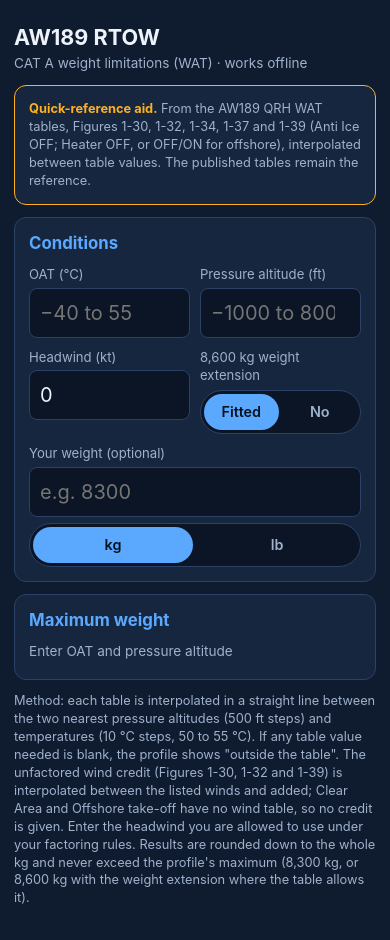
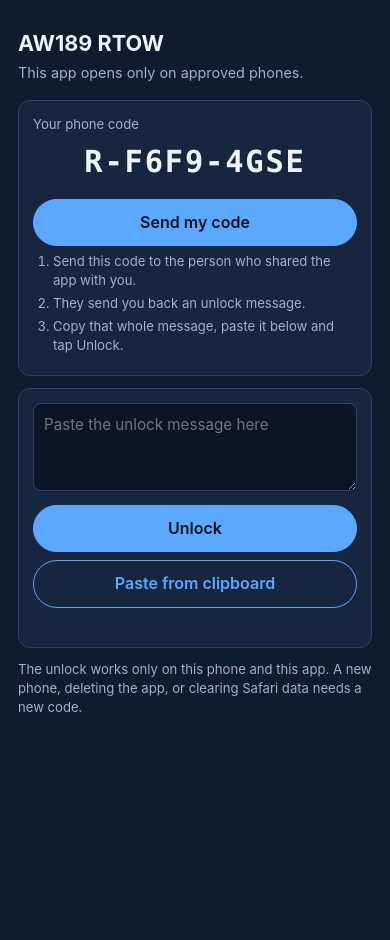
Before and after one commit to ChristoB12387/T-L-limits, a plain HTML site: page index.html in a window 390 px wide. After the commit the page ends 844 px from the top, so only its background shows below. Drawn offline with Linux system fonts and the light colour scheme.

Commit message:
Add phone lock: opens only with an unlock signed for this phone's code
Co-Authored-By: Claude Opus 5.5 <noreply@anthropic.com>
Claude-Session: https://claude.ai/code/session_01AEyxkkTPbMvzDbzSkn3vg7

```diff
--- a/index.html
+++ b/index.html
@@ -9,6 +9,7 @@
 <meta name="apple-mobile-web-app-title" content="RTOW">
 <meta name="apple-mobile-web-app-status-bar-style" content="black-translucent">
 <meta name="theme-color" content="#0f1b2e">
+<script>window.LOCK_APP={id:"R",name:"AW189 RTOW"};</script><script src="lock.js"></script>
 <title>AW189 RTOW</title>
 <style>
   :root { --bg:#0f1b2e; --panel:#16263f; --line:#2b4166; --fg:#eef3fb; --muted:#9fb1cc; --ok:#2fbf71; --bad:#ff5d5d; --warn:#ffb020; --accent:#5aa9ff; }
--- /dev/null
+++ b/lock.js
@@ -0,0 +1,108 @@
+// Phone lock: the app opens only on phones that have an unlock code made for that phone's code.
+// Unlock codes are ECDSA P-256 signatures made by the owner's private link-maker page;
+// this file holds only the public key, which can check a code but cannot make one.
+(function () {
+  var APP = window.LOCK_APP || { id: 'X', name: 'App' };
+  var PUB = {"kty": "EC", "crv": "P-256", "x": "OxLLIK5RqtLGRyzO8u1zTDmBi2qL2uZt8GXnXqOyoQA", "y": "kT7-Spd4zNSGU-HYNMbPlRjFdUxSo-fusBL8nu4SEKQ"};
+  var KCODE = 'aw189-phone-code-' + APP.id, KUNL = 'aw189-unlock-' + APP.id;
+  var de = document.documentElement;
+  de.classList.add('locked');
+  var st = document.createElement('style');
+  st.textContent = 'html.locked body > *:not(#lockscreen){display:none !important}' +
+    '#lockscreen{position:fixed;inset:0;z-index:9999;overflow-y:auto;background:#0f1b2e;color:#eef3fb;font:16px/1.45 -apple-system,BlinkMacSystemFont,"Segoe UI",Roboto,Arial,sans-serif;padding:calc(24px + env(safe-area-inset-top)) 18px calc(30px + env(safe-area-inset-bottom))}' +
+    '#lockscreen .lk{max-width:520px;margin:0 auto}' +
+    '#lockscreen h1{font-size:1.35rem;margin:4px 0 4px}#lockscreen .sub{color:#9fb1cc;font-size:.9rem;margin-bottom:16px}' +
+    '#lockscreen .card{background:#16263f;border:1px solid #2b4166;border-radius:12px;padding:14px;margin:12px 0}' +
+    '#lockscreen .code{font:700 1.9rem/1.2 ui-monospace,Menlo,monospace;letter-spacing:.06em;text-align:center;padding:10px 0;user-select:all;-webkit-user-select:all}' +
+    '#lockscreen button{font:inherit;font-weight:600;padding:11px 16px;border-radius:999px;border:1px solid #5aa9ff;background:#5aa9ff;color:#06121f;width:100%;margin-top:8px}' +
+    '#lockscreen button.ghost{background:transparent;color:#5aa9ff}' +
+    '#lockscreen textarea{font:inherit;font-size:.95rem;width:100%;min-height:88px;border-radius:8px;border:1px solid #2b4166;background:#0b1526;color:#eef3fb;padding:10px;box-sizing:border-box}' +
+    '#lockscreen .note{font-size:.82rem;color:#9fb1cc}#lockscreen .msg{margin-top:8px;font-size:.9rem;min-height:1.2em}' +
+    '#lockscreen .bad{color:#ff5d5d}#lockscreen .ok{color:#2fbf71}#lockscreen ol{padding-left:20px;margin:6px 0}#lockscreen li{margin:4px 0}' +
+    '.lock-who{font-size:.75rem;color:#9fb1cc;text-align:center;margin:18px 0 6px}';
+  (document.head || de).appendChild(st);
+
+  function get(k) { try { return localStorage.getItem(k); } catch (e) { return null; } }
+  function set(k, v) { try { localStorage.setItem(k, v); return true; } catch (e) { return false; } }
+  function phoneCode() {
+    var c = get(KCODE);
+    if (c && /^[A-Z]-[A-Z2-9]{4}-[A-Z2-9]{4}$/.test(c)) return c;
+    var A = 'ABCDEFGHJKMNPQRSTUVWXYZ23456789', r = new Uint8Array(8), s = '';
+    crypto.getRandomValues(r);
+    for (var i = 0; i < 8; i++) s += A[r[i] % A.length];
+    c = APP.id + '-' + s.slice(0, 4) + '-' + s.slice(4);
+    set(KCODE, c);
+    return c;
+  }
+  function b64u(s) { s = s.replace(/-/g, '+').replace(/_/g, '/'); while (s.length % 4) s += '='; var b = atob(s), u = new Uint8Array(b.length); for (var i = 0; i < b.length; i++) u[i] = b.charCodeAt(i); return u; }
+  var keyP = null;
+  function key() { return keyP || (keyP = crypto.subtle.importKey('jwk', PUB, { name: 'ECDSA', namedCurve: 'P-256' }, false, ['verify'])); }
+  // token: base64url(name) "." base64url(signature over "<phone code>|<name>")
+  function check(token) {
+    var m = /([A-Za-z0-9_-]{2,60})\.([A-Za-z0-9_-]{85,87})/.exec(token || '');
+    if (!m) return Promise.resolve(null);
+    var name;
+    try { name = new TextDecoder().decode(b64u(m[1])); } catch (e) { return Promise.resolve(null); }
+    var msg = new TextEncoder().encode(phoneCode() + '|' + name);
+    return key().then(function (k) { return crypto.subtle.verify({ name: 'ECDSA', hash: 'SHA-256' }, k, b64u(m[2]), msg); })
+      .then(function (ok) { return ok ? { name: name, token: m[0] } : null; }, function () { return null; });
+  }
+  function open(name) {
+    de.classList.remove('locked');
+    var ls = document.getElementById('lockscreen'); if (ls) ls.remove();
+    var main = document.querySelector('main');
+    if (main && !document.querySelector('.lock-who')) { var d = document.createElement('div'); d.className = 'lock-who'; d.textContent = 'Unlocked for ' + name + ' on this phone · ' + phoneCode(); main.appendChild(d); }
+    window.LOCK_USER = name;
+  }
+  function show() {
+    var code = phoneCode();
+    var ios = /iPhone|iPad|iPod/.test(navigator.userAgent), standalone = window.navigator.standalone === true || (window.matchMedia && matchMedia('(display-mode: standalone)').matches);
+    var d = document.createElement('div'); d.id = 'lockscreen';
+    d.innerHTML = '<div class="lk"><h1>' + APP.name + '</h1><div class="sub">This app opens only on approved phones.</div>' +
+      (ios && !standalone ? '<div class="card" style="border-color:#ffb020"><b style="color:#ffb020">First add it to your Home Screen.</b><div class="note" style="margin-top:4px">Tap Share → Add to Home Screen, then open the app from the home-screen icon and ask for your code from there. The home-screen app has its own phone code, so a code made for Safari will not unlock it.</div></div>' : '') +
+      '<div class="card"><div class="note">Your phone code</div><div class="code" id="lk-code"></div>' +
+      '<button type="button" id="lk-send">Send my code</button>' +
+      '<ol class="note"><li>Send this code to the person who shared the app with you.</li><li>They send you back an unlock message.</li><li>Copy that whole message, paste it below and tap Unlock.</li></ol></div>' +
+      '<div class="card"><textarea id="lk-in" placeholder="Paste the unlock message here" autocapitalize="off" autocorrect="off" spellcheck="false"></textarea>' +
+      '<button type="button" id="lk-go">Unlock</button><button type="button" class="ghost" id="lk-paste">Paste from clipboard</button><div class="msg" id="lk-msg"></div></div>' +
+      '<div class="note">The unlock works only on this phone and this app. A new phone, deleting the app, or clearing Safari data needs a new code.</div></div>';
+    document.body.appendChild(d);
+    document.getElementById('lk-code').textContent = code;
+    var msgEl = document.getElementById('lk-msg');
+    var req = APP.name + ' unlock request. My phone code: ' + code;
+    document.getElementById('lk-send').onclick = function () {
+      if (navigator.share) { navigator.share({ text: req }).catch(function () {}); return; }
+      (navigator.clipboard ? navigator.clipboard.writeText(req) : Promise.reject()).then(function () { msgEl.className = 'msg ok'; msgEl.textContent = 'Copied. Paste it into a message.'; }, function () { msgEl.className = 'msg'; msgEl.textContent = 'Copy the code above and send it.'; });
+    };
+    document.getElementById('lk-paste').onclick = function () {
+      if (!navigator.clipboard || !navigator.clipboard.readText) { msgEl.className = 'msg'; msgEl.textContent = 'Long-press the box and choose Paste.'; return; }
+      navigator.clipboard.readText().then(function (t) { document.getElementById('lk-in').value = t; go(); }, function () { msgEl.className = 'msg'; msgEl.textContent = 'Long-press the box and choose Paste.'; });
+    };
+    function go() {
+      var t = document.getElementById('lk-in').value;
+      msgEl.className = 'msg'; msgEl.textContent = 'Checking…';
+      check(t).then(function (r) {
+        if (r) { set(KUNL, r.token); open(r.name); return; }
+        // several unlocks in one message (one per app): try each
+        var all = t.match(/[A-Za-z0-9_-]{2,60}\.[A-Za-z0-9_-]{85,87}/g) || [];
+        var i = 0;
+        (function next() {
+          if (i >= all.length) { msgEl.className = 'msg bad'; msgEl.textContent = all.length ? 'That unlock was made for a different phone code or app. Ask for one made for ' + code + '.' : 'No unlock found in that text. Paste the whole message.'; return; }
+          check(all[i++]).then(function (r2) { if (r2) { set(KUNL, r2.token); open(r2.name); } else next(); });
+        })();
+      });
+    }
+    document.getElementById('lk-go').onclick = go;
+  }
+  function start() {
+    if (!window.crypto || !crypto.subtle) { show(); return; }
+    // an unlock can also arrive in the link (#unlock=...)
+    var h = /[#&]unlock=([^&]+)/.exec(location.hash);
+    var saved = get(KUNL);
+    (h ? check(decodeURIComponent(h[1])) : Promise.resolve(null)).then(function (r) {
+      if (r) { set(KUNL, r.token); history.replaceState(null, '', location.pathname + location.search); return r; }
+      return saved ? check(saved) : null;
+    }).then(function (r) { if (r) open(r.name); else show(); });
+  }
+  if (document.readyState === 'loading') document.addEventListener('DOMContentLoaded', start); else start();
+})();
--- a/sw.js
+++ b/sw.js
@@ -1,6 +1,6 @@
 // Keeps the RTOW app working offline once it has been opened.
-const CACHE = 'rtow-v2';
-const FILES = ['./', './index.html', './manifest.webmanifest', './icon-180.png', './icon-192.png', './icon-512.png'];
+const CACHE = 'rtow-v3';
+const FILES = ['./', './index.html', './lock.js', './manifest.webmanifest', './icon-180.png', './icon-192.png', './icon-512.png'];
 self.addEventListener('install', (e) => { e.waitUntil(caches.open(CACHE).then((c) => c.addAll(FILES)).then(() => self.skipWaiting())); });
 self.addEventListener('activate', (e) => { e.waitUntil(caches.keys().then((ks) => Promise.all(ks.filter((k) => k !== CACHE).map((k) => caches.delete(k)))).then(() => self.clients.claim())); });
 self.addEventListener('fetch', (e) => {
```
